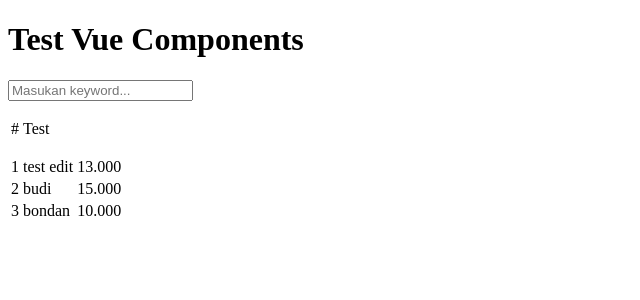
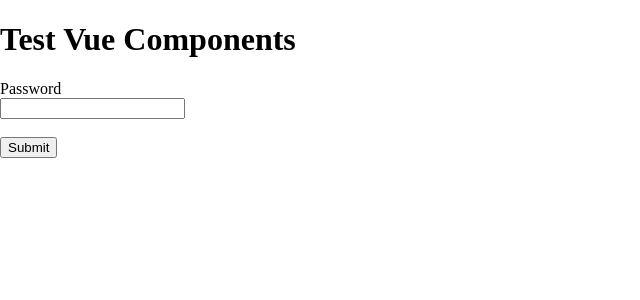
Before and after one commit to jalzae/jalz-vue, a Vue app: page / in a window 1280 px wide. Shown: the top 300 px of the page, without its empty margins (0-640 px from the left). Built offline with nearby package versions, Linux system fonts and the light colour scheme.

Commit message:
update validation

```diff
--- a/package.json
+++ b/package.json
@@ -1,6 +1,6 @@
 {
   "name": "jalz-vue",
-  "version": "1.0.25",
+  "version": "1.0.26",
   "description": "Jalz vue component with automation and tailwind Css",
   "main": "dist/bundle.js",
   "module": "dist/bundle.js",
--- a/src/App.vue
+++ b/src/App.vue
@@ -2,52 +2,37 @@
   <div id="app">
     <h1>Test Vue Components</h1>
     <Form
-      :format="format"
-      :list="list"
-      @replace="replace"
-      :search="true"
-      :keyword="['name','price']"
+      :selected="forms"
+      :form="form"
+      action="action"
+      @action="replace"
+      :validation="true"
     />
   </div>
 </template>
 
 <script>
-import Form from "./components/Table.vue";
+import Form from "./components/Form.vue";
 export default {
   components: {
     Form,
   },
   methods: {
-    replace(val) {
-      console.table(val);
+    replace() {
+      alert("Sukses");
     },
   },
   data() {
     return {
-      format: {
-        header: [
-          {
-            name: "Test",
-          },
-        ],
-        body: ["name"],
-        currency: ["price"],
+      forms: {
+        password: "",
       },
-      list: [
+      form: [
         {
-          id: 1,
-          name: "test edit",
-          price: 13000,
-        },
-        {
-          id: 2,
-          name: "budi",
-          price: 15000,
-        },
-        {
-          id: 3,
-          name: "bondan",
-          price: 10000,
+          type: "text",
+          model: "password",
+          label: "Password",
+          validation: ["required","maxLength:8"],
         },
       ],
     };
--- a/src/components/Form.vue
+++ b/src/components/Form.vue
@@ -334,8 +334,10 @@
 <script>
 import Editor from "@tinymce/tinymce-vue";
 import Map from "./Map.vue";
+import helper from "../controller/form";
 import { defineComponent } from "vue";
 export default defineComponent({
+  mixins: [helper],
   components: {
     Editor,
     Map,
@@ -351,16 +353,13 @@
     },
     action: {
       type: String,
-      required: true,
+      required: false,
+      default: "",
     },
     submitname: { type: String, default: "Submit" },
     submitclass: { type: String, default: "" },
     response: { type: String, default: "" },
     formclass: { type: String, default: "" },
-    formErrors: {
-      type: Object,
-      default: {},
-    },
     disabled: {
       type: Boolean,
       default: false,
@@ -372,6 +371,10 @@
     tinyMceKey: {
       type: String,
       default: "4skxwu29aiottg7uwy8zm0v2sl47rsj4uv64nkqdw9j47en6",
+    },
+    validation: {
+      type: Boolean,
+      default: false,
     },
   },
   data() {
@@ -385,6 +388,12 @@
       this.$emit("moveLocation", { lat, lng });
     },
     async submit() {
+      if (this.validation) {
+        const result = this.validateForm(this.form, this.selected);
+        if (!result) {
+          return;
+        }
+      }
       this.$emit(this.action, this.selected);
     },
     async change(action) {
--- a/src/components/Map.vue
+++ b/src/components/Map.vue
@@ -28,8 +28,6 @@
 
 <script>
 export default {
-  mixins: [],
-  components: {},
   props: {
     lat: {
       type: Number,
@@ -57,13 +55,6 @@
       this.$emit("moveLocation", { lat, lng });
     },
   },
-  data() {
-    return {};
-  },
-  mounted() {},
-  computed: {},
-  watch: {},
-  created() {},
 };
 </script>
 
--- /dev/null
+++ b/src/controller/form.js
@@ -0,0 +1,65 @@
+export default {
+  data() {
+    return {
+      formErrors: {},
+      countError: 0,
+      validationRules: {
+        required: field => value => !!value || `${field} is required.`,
+        email: field => value => /^[^\s@]+@[^\s@]+\.[^\s@]+$/.test(value) || 'Please enter a valid email address.',
+        numeric: field => value => /^\d+$/.test(value) || `Must contain only numbers.`,
+        noSpace: field => value => /^\S+$/.test(value) || `${field} cannot contain spaces.`,
+        noSymbol: field => value => /^[a-zA-Z0-9\s]*$/.test(value) || `${field} cannot contain symbols.`,
+        combinedValidation: field => value => /^(?=.*[a-z])(?=.*[A-Z])(?=.*\d)(?=.*[@$!%*?&])[A-Za-z\d@$!%*?&\s]+$/.test(value) ||
+          `${field} must contain at least one lowercase letter, one uppercase letter, one number, and one special character.`,
+        minLength: (field, min) => value => value.length >= parseInt(min) || `${field} must be at least ${min} characters long.`,
+        maxLength: (field, max) => value => value.length <= parseInt(max) || `${field} must be at most ${max} characters long.`,
+        match: (field, matchField) => (value, fields) => fields[matchField] === value || `${field} must match ${matchField}.`,
+        phoneNumber: field => value => /^\+?(\d{1,3})?(\d{10})$/.test(value) || `${field} must be a valid phone number.`,
+        dateFormat: (field) => value => /\d{4}-\d{2}-\d{2}/.test(value) || `${field} must be in the format YYYY-MM-DD.`
+
+
+      },
+    }
+  },
+  methods: {
+    generateRules(validationNames, field) {
+      const fieldRules = validationNames.map(validationName => {
+
+        const [name, param] = validationName.split(":");
+        const ruleFunction = this.validationRules[name];
+
+        if (ruleFunction) {
+          return param !== undefined ? ruleFunction(field, param) : ruleFunction(field);
+        }
+      }).filter(Boolean); // Remove undefined values
+
+      return fieldRules;
+    },
+    validateForm(rules, formData) {
+      this.formErrors = {};
+      this.countError = 0
+      const fieldRules = {};
+
+      for (const rule of rules) {
+        if (rule.validation && rule.validation.length > 0) {
+          fieldRules[rule.model] = this.generateRules(rule.validation, rule.model)
+        }
+      }
+
+      for (const field in fieldRules) {
+        for (const rule of fieldRules[field]) {
+          if (rule(formData[field]) != true) {
+            this.formErrors[field] = rule(formData[field]);
+            this.countError++
+          }
+        }
+      }
+
+      if (this.countError == 0) {
+        return true
+      } else {
+        return false
+      }
+    },
+  }
+}
```
